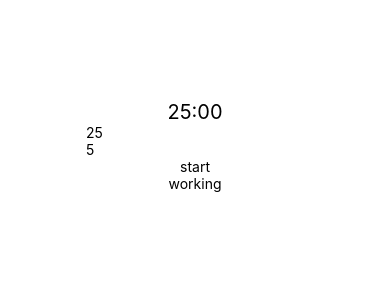
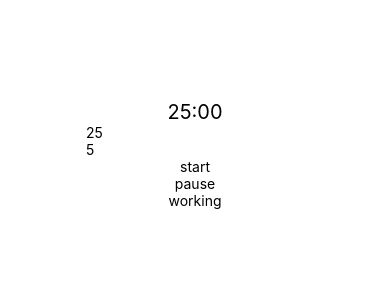
Before and after one commit to meprogemur/protopomo, a React Native app: screen / in a window 390 px wide. Shown: the top 300 px of the page. Built offline with nearby package versions, Linux system fonts and the light colour scheme.

Commit message:
simple pause implemented

```diff
--- a/App.js
+++ b/App.js
@@ -52,6 +52,13 @@ export default class App extends React.Component {
     })
   }
 
+  test = () => {
+    clearInterval(this.id)
+    this.setState({
+      running: false
+    })
+  }
+
   pad(d) {
     return (d < 10) ? '0' + d.toString() : d.toString();
 }
@@ -67,6 +74,11 @@ export default class App extends React.Component {
         <TouchableOpacity onPress={this.timerStart}>
           <Text>
             start
+          </Text>
+        </TouchableOpacity>
+        <TouchableOpacity onPress={this.test}>
+          <Text>
+            pause
           </Text>
         </TouchableOpacity>
         <Text>
```
